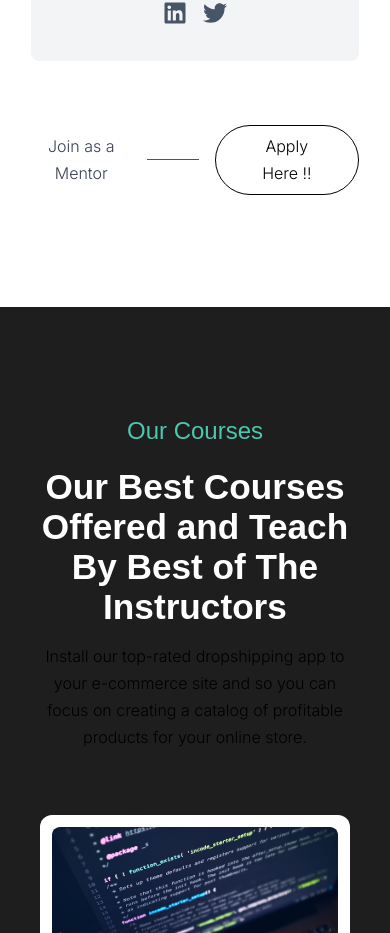
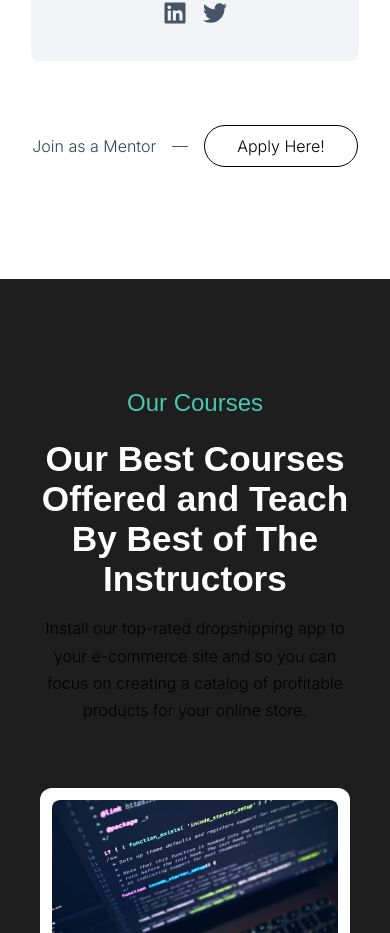
Before and after one commit to Ayuxh-Pratap/indilearn, a Next.js app: page / in a window 390 px wide. Shown: the part 5827-6760 px from the top of the page. Built offline with nearby package versions, Linux system fonts and the light colour scheme.

Commit message:
instruction button fix

```diff
--- a/components/Instructors.jsx
+++ b/components/Instructors.jsx
@@ -74,8 +74,8 @@ const Instructors = () => {
             </div>
             <div className='flex items-center gap-4 justify-center'>
                 <p className='text-gray-700'>Join as a Mentor</p>
-                <hr className=' lg:w-[40rem] w-[4rem] h-[1px] bg-gray-600' />
-                <button className='group btn round black'><a href="/" className='text-black group-hover:text-white'><p>Apply Here !!</p></a></button>
+                <hr className=' lg:w-[40rem] w-[1rem] h-[1px] bg-gray-600' />
+                <button className='group btn round black'><a href="/" className='text-black group-hover:text-white'><p>Apply Here!</p></a></button>
             </div>
         </section>
     )
```
